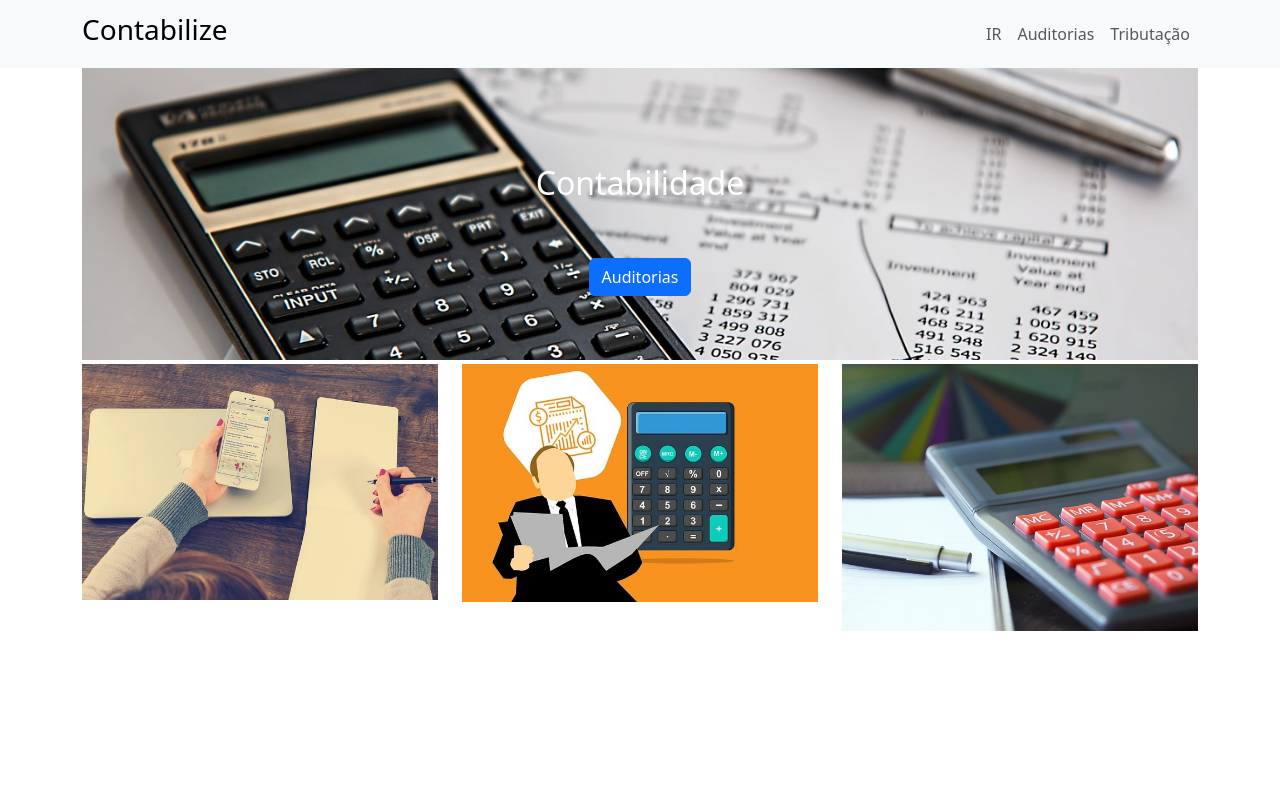
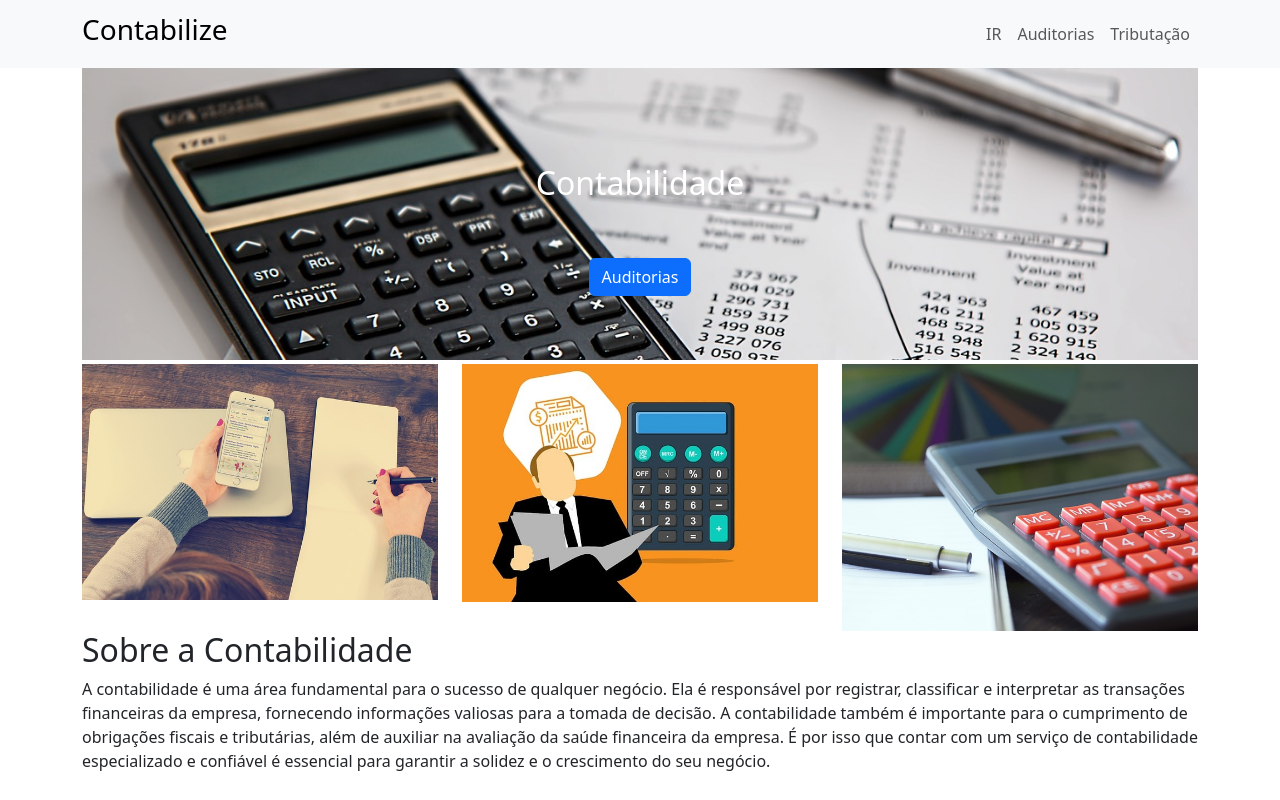
Before and after one commit to NicolasStorti/projeto_contabilize, a plain HTML site: page index.html in a window 1280 px wide. Drawn offline with nearby package versions, Linux system fonts and the light colour scheme.

Commit message:
sessao sobre a contabilidade

```diff
--- a/index.html
+++ b/index.html
@@ -70,6 +70,29 @@
 
     </section>
 
+    <section class="sobre">
+        <div class="container">
+            <div class="row">
+                <div class="col-md-12">
+                    <h2>Sobre a Contabilidade</h2>
+                    <p>A contabilidade é uma área fundamental para o sucesso de qualquer negócio. Ela é responsável por
+                        registrar,
+                        classificar e interpretar as transações financeiras da empresa, fornecendo informações valiosas
+                        para a
+                        tomada de decisão. A contabilidade também é importante para o cumprimento de obrigações fiscais
+                        e
+                        tributárias, além de auxiliar na avaliação da saúde financeira da empresa. É por isso que contar
+                        com um
+                        serviço de contabilidade especializado e confiável é essencial para garantir a solidez e o
+                        crescimento do
+                        seu negócio.</p>
+                </div>
+            </div>
+        </div>
+
+    </section>
+
+
 
 
 
```
Lines whose indentation alone changed are shown as unchanged.
